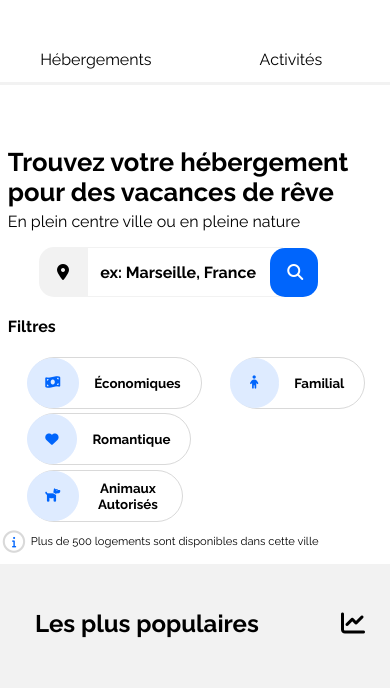
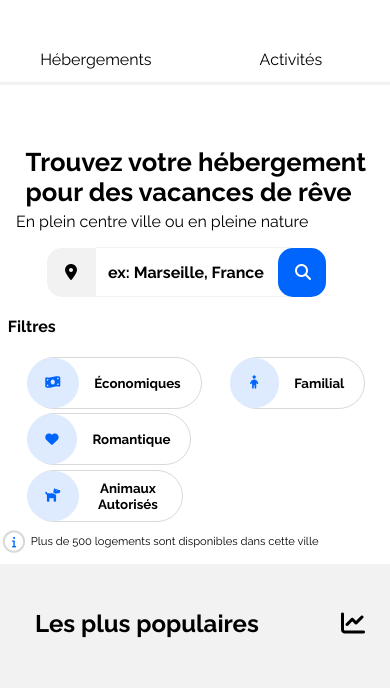
Before and after one commit to FloFeu/FlorentFeugere_2_15122020, a plain HTML site: page index.html in a window 390 px wide. Shown: the part 133-821 px from the top of the page. Drawn offline with Linux system fonts and the light colour scheme.

Commit message:
bouton recherche mieux centré en mobile

```diff
--- a/css/styles.css
+++ b/css/styles.css
@@ -161,12 +161,12 @@ body
     font-size: 1.6em;
     text-align: left;
     margin-bottom: 5px;
-    margin-left: 2%;
+    margin-left: 1em;
   }
 
   .title1 p{
     margin-top: 5px;
-    margin-left: 2%;
+    margin-left: 1em;
   }
 
   input[type="button"]{
@@ -187,7 +187,8 @@ body
   }
 
   .search{
-    margin-left: 10%;
+    width: 100%;
+    text-align: center;
 
   }
 
@@ -210,17 +211,14 @@ body
   border-radius: 15px;
   overflow: hidden;
   height: 50px;
-  align-items: center;
-  justify-content: center;
-
-
 }
 
 .search .map_marker
 {
   margin: 0;
   background-color: #F2F2F2;
-  padding: 25px 15px 25px 15px;
+  padding: 15px;
+  border-radius: 15px 0 0 15px;
   width: 1em;
   height:inherit;
 }
```
